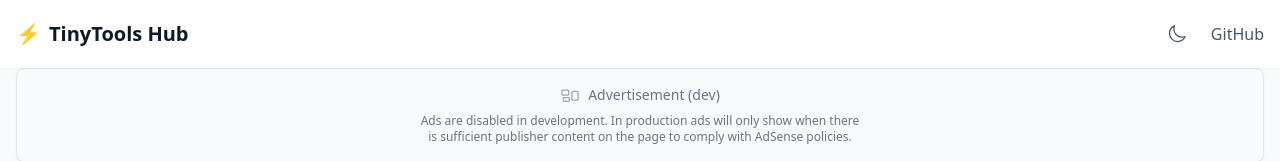
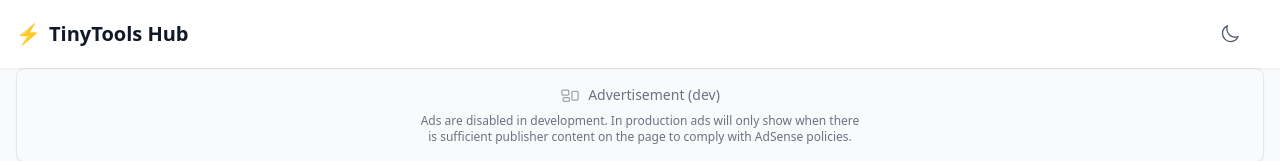
Before and after one commit to jomard44/tools, a React (Vite) app: page / in a window 1280 px wide. Shown: the top 161 px of the page. Built offline with nearby package versions, Linux system fonts and the light colour scheme.

Commit message:
updated header

```diff
--- a/src/components/layout/Header.jsx
+++ b/src/components/layout/Header.jsx
@@ -55,16 +55,9 @@ export default function Header() {
               )}
             </button>
 
-            {/* Desktop navigation */}
+            {/* Desktop navigation - removed GitHub link */}
             <nav className="hidden md:flex items-center gap-6">
-              <a
-                href="https://github.com/jomard44/tools"
-                target="_blank"
-                rel="noopener noreferrer"
-                className="text-gray-600 dark:text-gray-300 hover:text-gray-900 dark:hover:text-white transition-colors"
-              >
-                GitHub
-              </a>
+              {/* Intentionally left empty to keep spacing consistent */}
             </nav>
           </div>
         </div>
@@ -72,14 +65,7 @@ export default function Header() {
         {/* Mobile menu */}
         {isMobileMenuOpen && (
           <nav className="md:hidden mt-4 border-t dark:border-gray-700 pt-4">
-            <a
-              href="https://github.com/jomard44/tools"
-              target="_blank"
-              rel="noopener noreferrer"
-              className="block py-2 text-gray-600 dark:text-gray-300 hover:text-gray-900 dark:hover:text-white transition-colors"
-            >
-              GitHub
-            </a>
+            {/* Mobile nav intentionally empty (GitHub link removed) */}
           </nav>
         )}
       </div>
```
